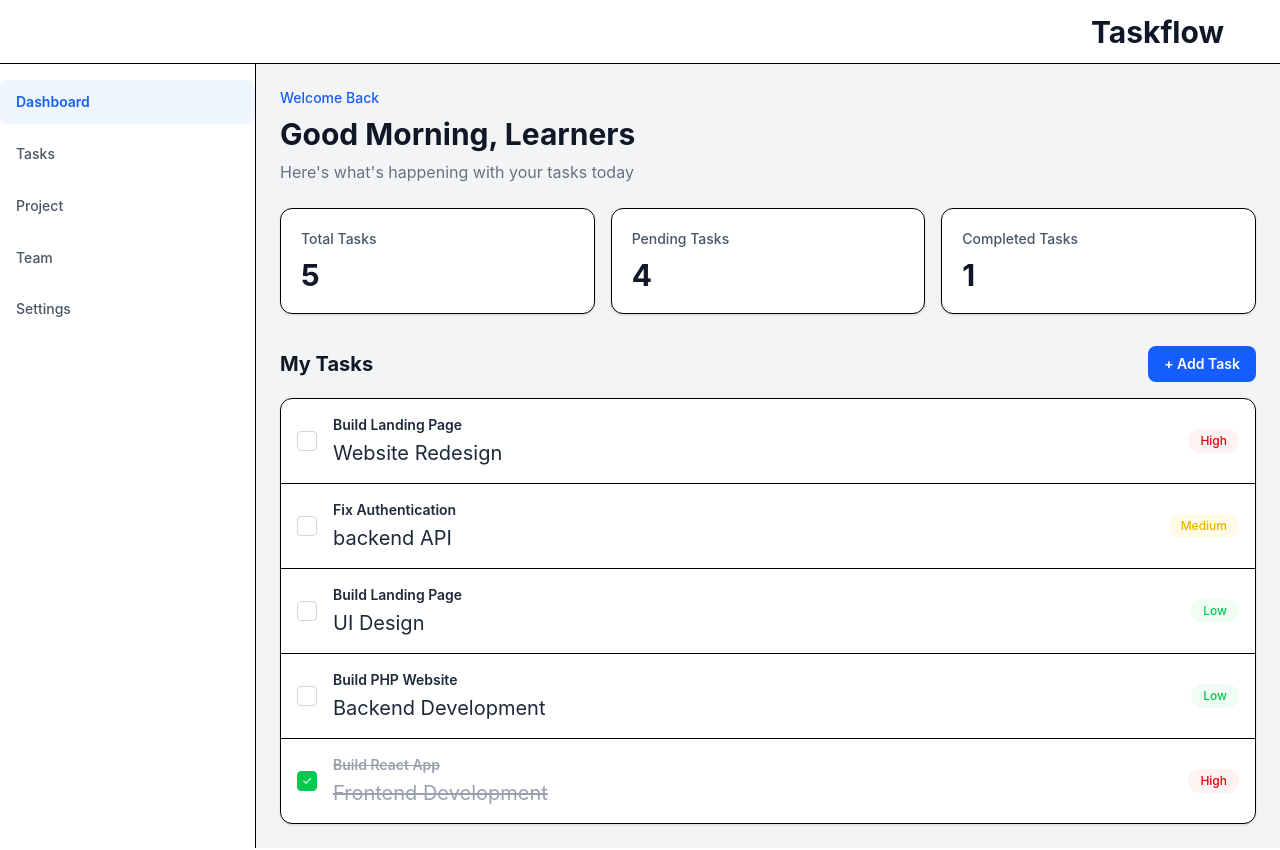
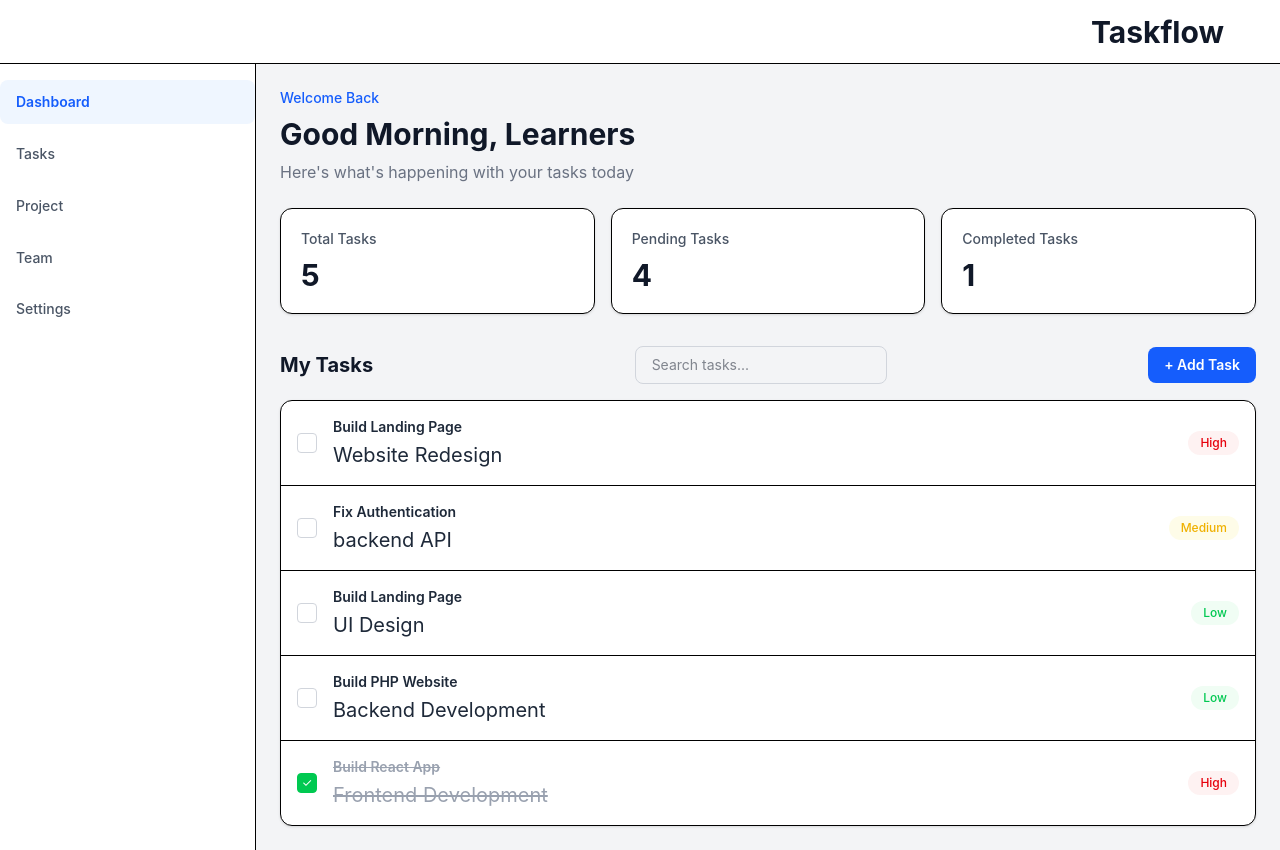
Before and after one commit to saiful-aj18/react-taskflow, a React (Vite) app: page / in a window 1280 px wide. Built offline with nearby package versions, Linux system fonts and the light colour scheme.

Commit message:
Implement task search functionality in Dashboard component

```diff
--- a/src/components/Dashboard.jsx
+++ b/src/components/Dashboard.jsx
@@ -59,6 +59,9 @@ const completedTasks = tasksList.filter(
 ).length;
 
 const pendingTasks = totalTasks - completedTasks;
+const filteredTasks = tasksList.filter((task) =>
+  task.title.toLowerCase().includes(search.toLowerCase())
+);
   return (
     <main className="flex-1 p-4 md:p-6">
       {/* Welcome */}
@@ -100,13 +103,21 @@ const pendingTasks = totalTasks - completedTasks;
           <h2 className="text-xl font-bold text-gray-900">
             My Tasks
           </h2>
+          <input
+          className="w-full rounded-lg border border-gray-300 px-4 py-2 text-sm text-gray-900 focus:border-blue-500 focus:ring focus:ring-blue-200 sm:w-auto"
+          type="text"
+          placeholder="Search tasks..."
+          value={search}
+          onChange={(e) => setSearch(e.target.value)}/>
           <button className="rounded-lg bg-blue-600 hover:bg-blue-700 px-4 py-2 text-sm font-semibold text-white transition">
             + Add Task
           </button>
+
+
         </div>
         <div className="overflow-hidden rounded-xl border bg-white shadow-sm">
           {
-            tasksList.map(task =>
+            filteredTasks.map(task =>
               <TaskItem
                 key={task.id}
                 task={task}
```
